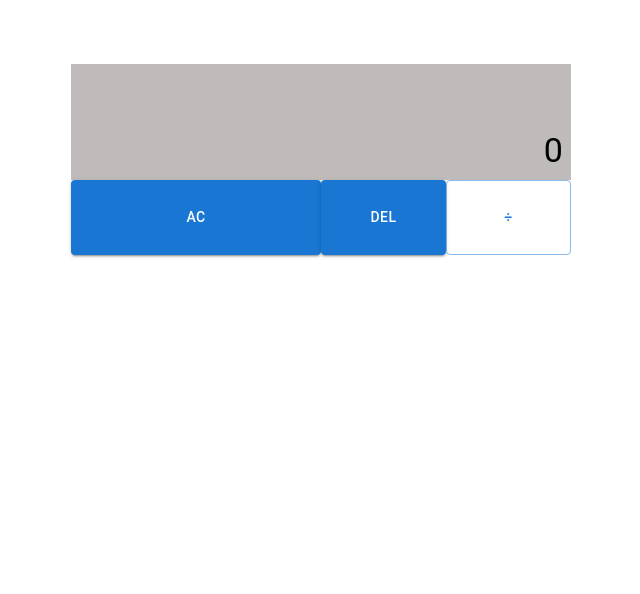
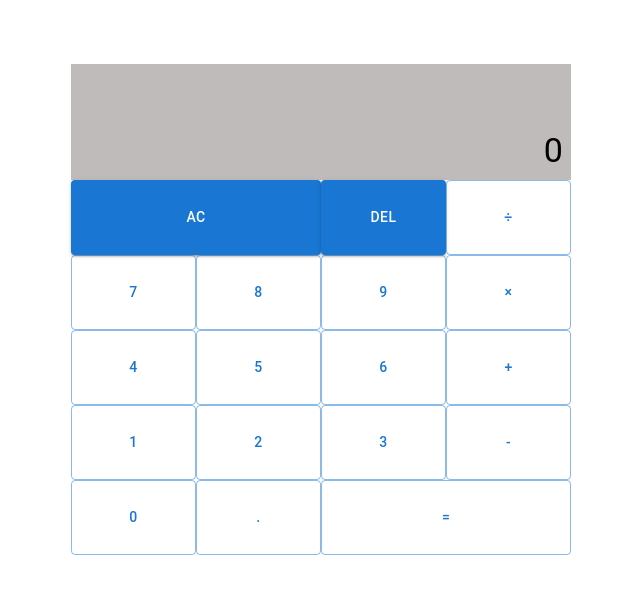
Before and after one commit to hewitson-j/react-calculator, a React (Create React App) app: page / in a window 1280 px wide. Shown: the top 594 px of the page, without its empty margins (319-959 px from the left). Built offline with nearby package versions, Linux system fonts and the light colour scheme.

Commit message:
Finished creating calculator body

```diff
--- a/src/Calculator.css
+++ b/src/Calculator.css
@@ -5,10 +5,6 @@
 
 .input-boxes {
   height: 41.99px;
-  /* backgroundColor: "gray",
-                  textAlign: "right",
-                  padding: "1rem",
-                  marginBottom: "0", */
   background-color: rgb(191, 187, 187);
   text-align: right;
   padding: 0.5rem;
@@ -18,6 +14,8 @@
 .operation-buttons {
   width: 100%;
   height: 100%;
+  border-radius: 0;
+  font-size: 16pt;
 }
 
 .row {
--- a/src/Calculator.js
+++ b/src/Calculator.js
@@ -42,6 +42,81 @@ export default function Calculator() {
             ÷
           </Button>
         </Grid>
+        <Grid className="row" item xs={3}>
+          <Button className="operation-buttons" variant="outlined">
+            7
+          </Button>
+        </Grid>
+        <Grid item xs={3}>
+          <Button className="operation-buttons" variant="outlined">
+            8
+          </Button>
+        </Grid>
+        <Grid item xs={3}>
+          <Button className="operation-buttons" variant="outlined">
+            9
+          </Button>
+        </Grid>
+        <Grid item xs={3}>
+          <Button className="operation-buttons" variant="outlined">
+            ×
+          </Button>
+        </Grid>
+        <Grid className="row" item xs={3}>
+          <Button className="operation-buttons" variant="outlined">
+            4
+          </Button>
+        </Grid>
+        <Grid item xs={3}>
+          <Button className="operation-buttons" variant="outlined">
+            5
+          </Button>
+        </Grid>
+        <Grid item xs={3}>
+          <Button className="operation-buttons" variant="outlined">
+            6
+          </Button>
+        </Grid>
+        <Grid item xs={3}>
+          <Button className="operation-buttons" variant="outlined">
+            +
+          </Button>
+        </Grid>
+        <Grid className="row" item xs={3}>
+          <Button className="operation-buttons" variant="outlined">
+            1
+          </Button>
+        </Grid>
+        <Grid item xs={3}>
+          <Button className="operation-buttons" variant="outlined">
+            2
+          </Button>
+        </Grid>
+        <Grid item xs={3}>
+          <Button className="operation-buttons" variant="outlined">
+            3
+          </Button>
+        </Grid>
+        <Grid item xs={3}>
+          <Button className="operation-buttons" variant="outlined">
+            -
+          </Button>
+        </Grid>
+        <Grid className="row" item xs={3}>
+          <Button className="operation-buttons" variant="outlined">
+            0
+          </Button>
+        </Grid>
+        <Grid item xs={3}>
+          <Button className="operation-buttons" variant="outlined">
+            .
+          </Button>
+        </Grid>
+        <Grid item xs={6}>
+          <Button className="operation-buttons" variant="outlined">
+            =
+          </Button>
+        </Grid>
       </Grid>
     </div>
   );
```
